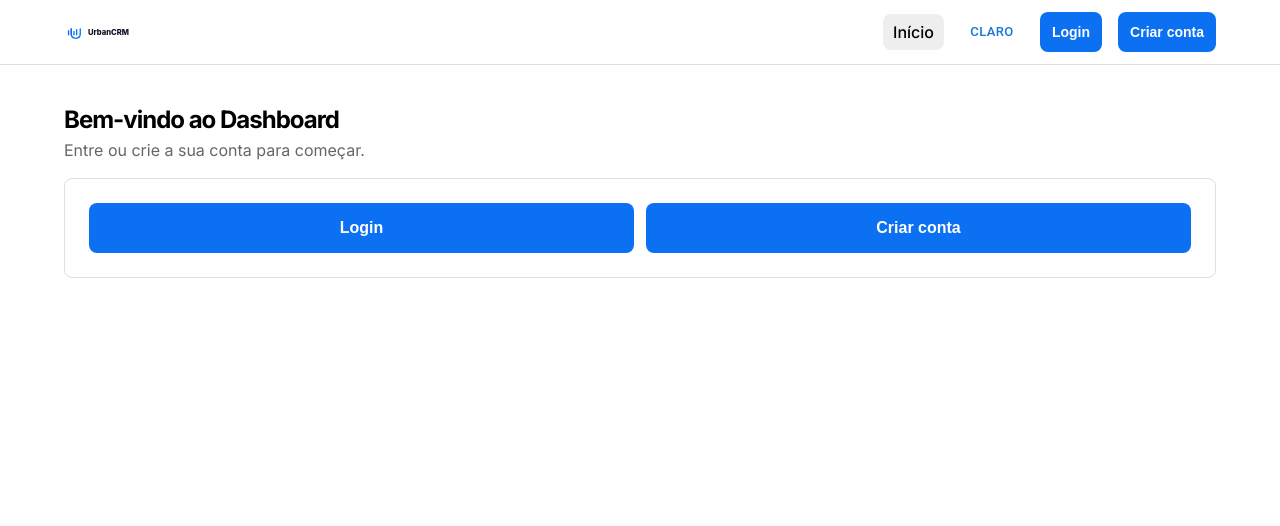
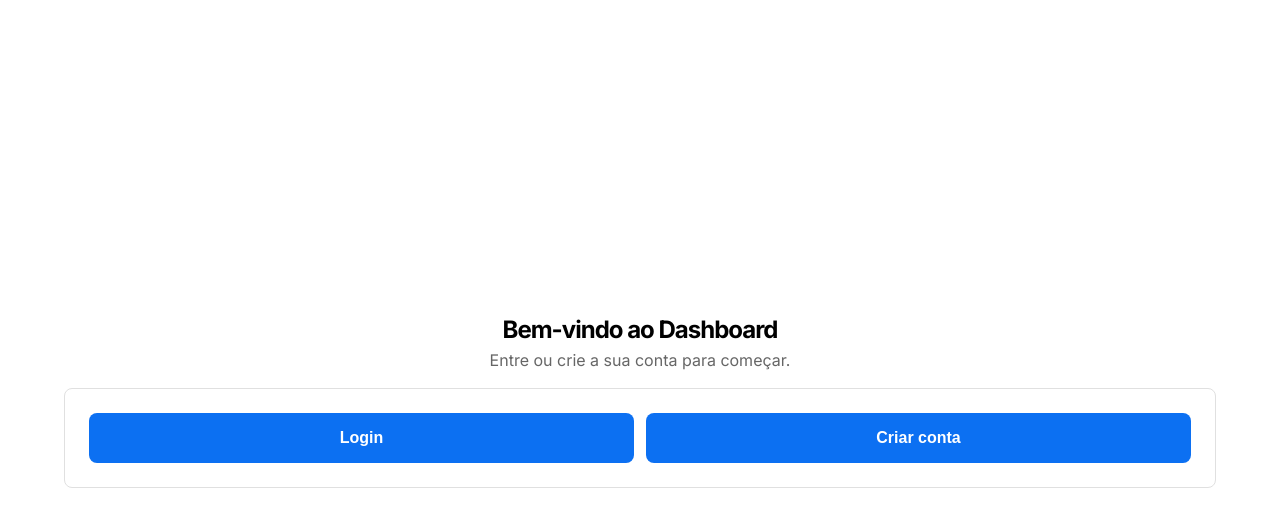
Before and after one commit to Zefer1/dnc-sales-dashboard-jf, a React (Vite) app in the folder frontend/: page / in a window 1280 px wide. Shown: the top 526 px of the page. Built offline with nearby package versions, Linux system fonts and the light colour scheme; no server answers.

Commit message:
feat(landing): public landing with login/register links

```diff
--- a/frontend/src/App.tsx
+++ b/frontend/src/App.tsx
@@ -2,17 +2,21 @@ import { BrowserRouter as Router, Navigate, Route, Routes } from 'react-router-d
 import { Landing, Login, Registration, ResetPassword, Home, Leads, Settings, Audit } from './pages'
 import { ProtectedRoute } from '@/routes/ProtectedRoute'
 import { AppLayout } from '@/layouts/AppLayout'
+import { PublicLayout } from '@/layouts/PublicLayout'
 
 function App() {
   return (
     <Router>
       <Routes>
+        <Route element={<PublicLayout />}>
+          <Route path="/" element={<Landing />} />
+        </Route>
+
         <Route path="/login" element={<Login />} />
         <Route path="/cadastro" element={<Registration />} />
         <Route path="/redefinir-senha" element={<ResetPassword />} />
 
         <Route element={<AppLayout />}>
-          <Route path="/" element={<Landing />} />
           <Route
             path="/home"
             element={
--- /dev/null
+++ b/frontend/src/layouts/PublicLayout.tsx
@@ -0,0 +1,22 @@
+import { pxToRem } from '@/utils'
+import { Box, Container } from '@mui/material'
+import { Outlet } from 'react-router-dom'
+
+export function PublicLayout() {
+  return (
+    <Container maxWidth="lg">
+      <Box
+        sx={{
+          minHeight: '100vh',
+          display: 'flex',
+          flexDirection: 'column',
+          justifyContent: 'center',
+          gap: pxToRem(16),
+          py: pxToRem(24),
+        }}
+      >
+        <Outlet />
+      </Box>
+    </Container>
+  )
+}
--- a/frontend/src/pages/Landing.tsx
+++ b/frontend/src/pages/Landing.tsx
@@ -8,8 +8,8 @@ function Landing() {
   const { t } = useTranslation('landing')
 
   return (
-    <>
-      <Box>
+    <Box sx={{ width: '100%', display: 'flex', flexDirection: 'column', gap: pxToRem(16) }}>
+      <Box sx={{ textAlign: 'center' }}>
         <StyledH1>{t('title')}</StyledH1>
         <StyledP color="#666">{t('subtitle')}</StyledP>
       </Box>
@@ -34,7 +34,7 @@ function Landing() {
           </Link>
         </Box>
       </CardComponent>
-    </>
+    </Box>
   )
 }
 
```
